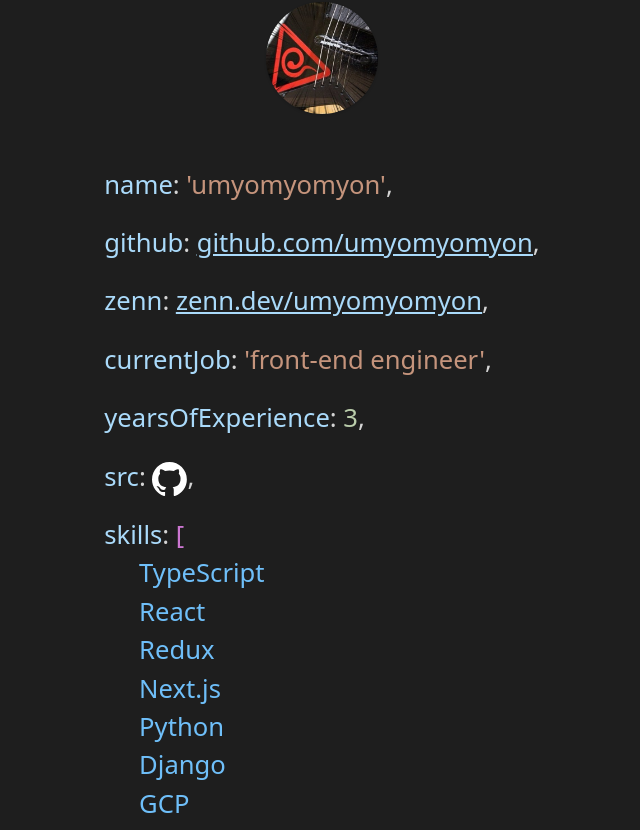
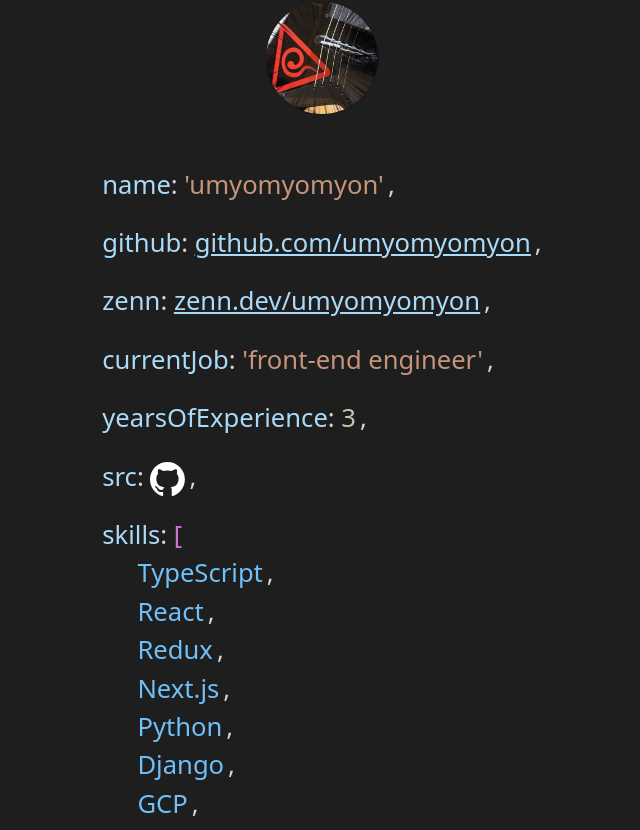
Before and after one commit to umyomyomyon/umyomyomyon-who-am-i, a Next.js app: page / in a window 1280 px wide. Shown: the part 798-1628 px from the top of the page, without its empty margins (318-958 px from the left). Built offline with nearby package versions, Linux system fonts and the light colour scheme.

Commit message:
カンマ追加

```diff
--- a/src/app/components/Skills/Content.tsx
+++ b/src/app/components/Skills/Content.tsx
@@ -1,4 +1,5 @@
 import { FC } from 'react';
+import { Comma } from '../symbols';
 
 type SkillsContentProps = {
   skills: string[];
@@ -8,7 +9,10 @@
   return (
     <div>
       {skills.map((skill) => (
-        <Skill key={skill} skill={skill} />
+        <p key={skill}>
+          <Skill key={skill} skill={skill} />
+          <Comma />
+        </p>
       ))}
     </div>
   );
@@ -19,5 +23,5 @@
 };
 
 const Skill: FC<SkillProps> = ({ skill }) => {
-  return <p className="text-variable pl-[8%]">{skill}</p>;
+  return <span className="text-variable pl-[8%] inline">{skill}</span>;
 };
--- a/src/app/components/symbols/Comma.tsx
+++ b/src/app/components/symbols/Comma.tsx
@@ -1,5 +1,5 @@
 import { FC } from 'react';
 
 export const Comma: FC = () => {
-  return <span className="text-other">,</span>;
+  return <span className="text-other pl-1">,</span>;
 };
```
